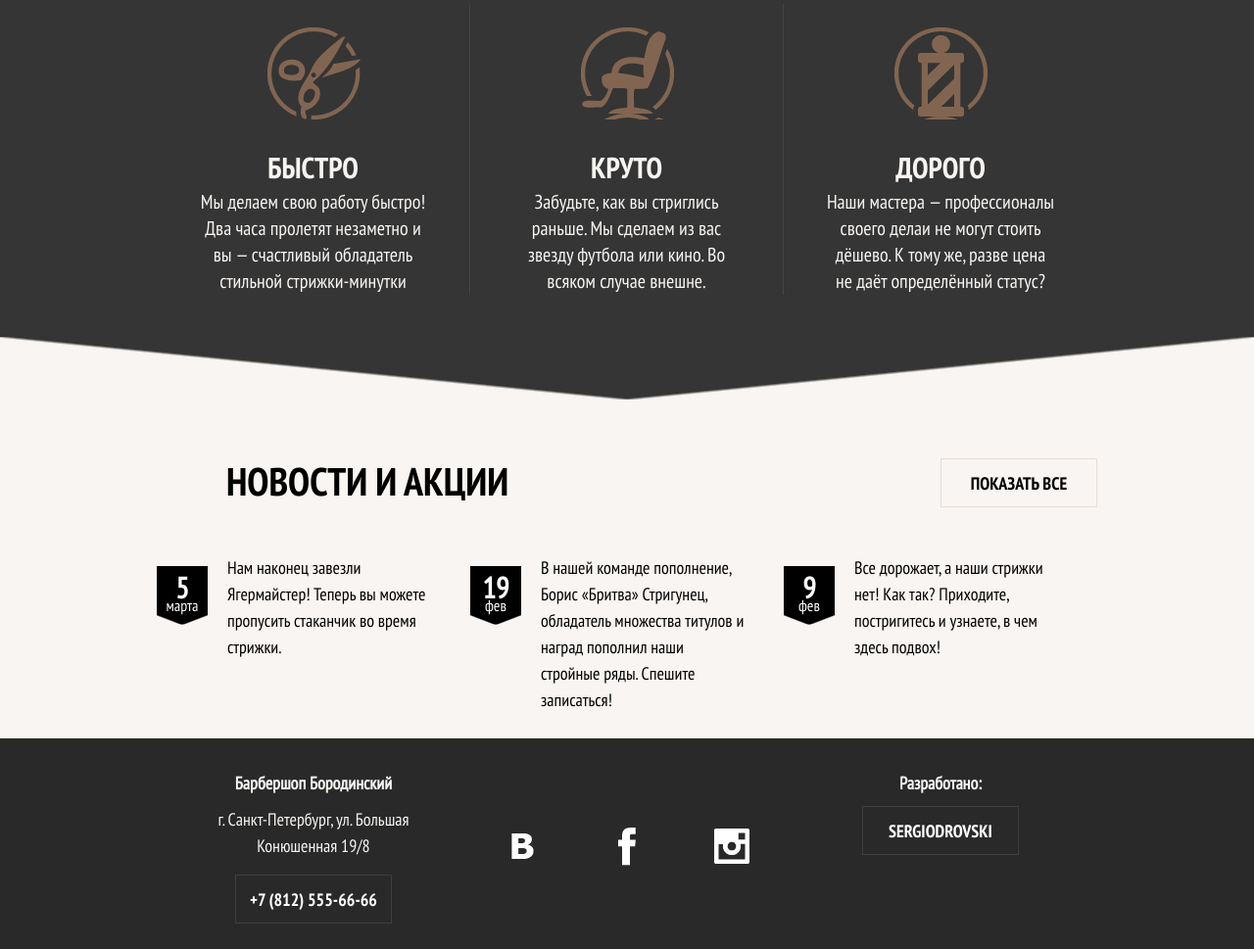
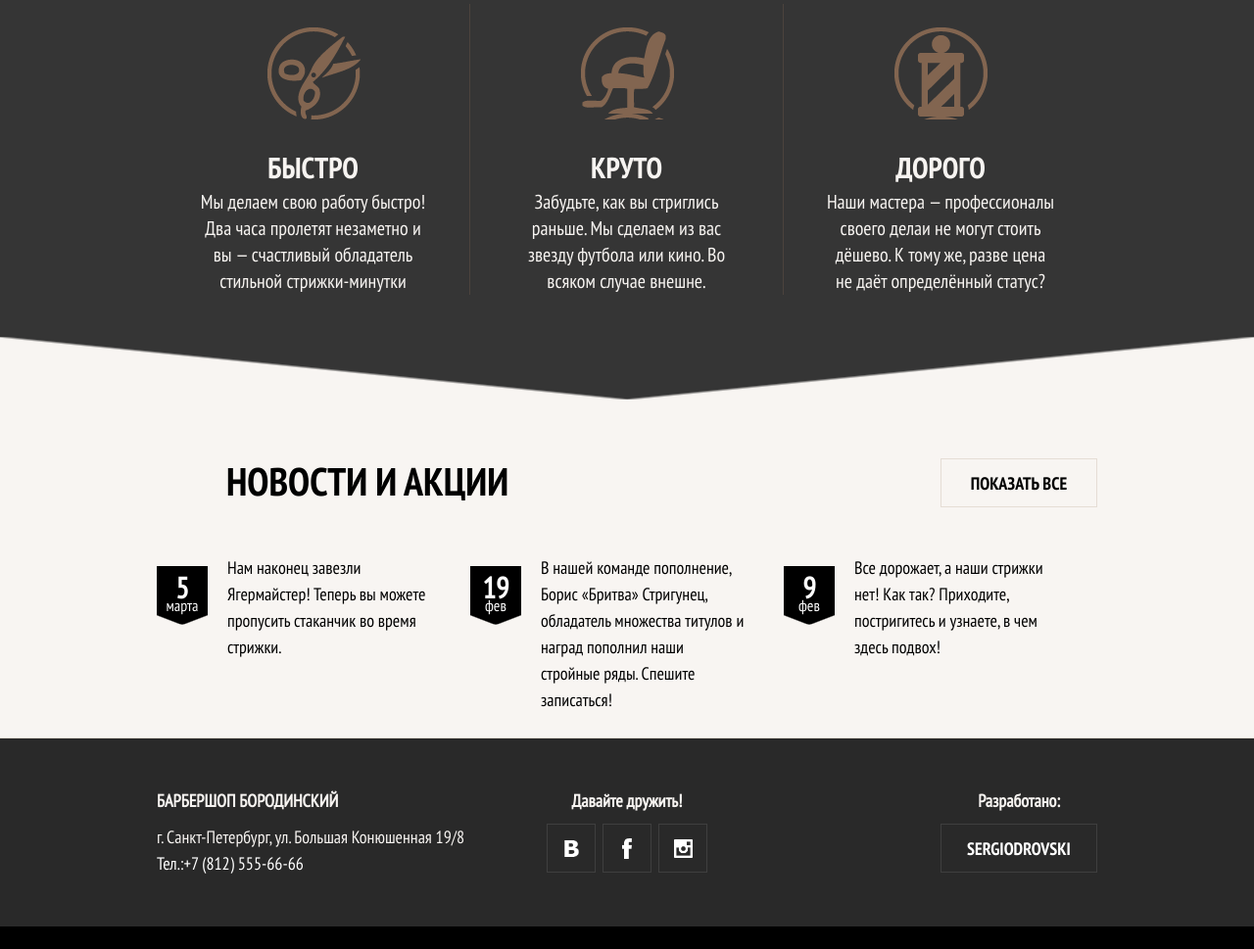
Before and after one commit to SergoDrovski/barbershop-project2, a website: page app/index.html in a window 1280 px wide. Shown: the part 929-1898 px from the top of the page at 98% size. After the commit the page ends 1875 px from the top, so only its background shows below. Drawn offline with Linux system fonts and the light colour scheme.

Commit message:
секция FOOTER готова

```diff
--- a/app/css/sass/style.scss
+++ b/app/css/sass/style.scss
@@ -1289,6 +1289,7 @@ img {
   width: 23px;
   height: 26px;
   background-image: url("../img/v.png");
+  background-size: cover;
 
   content: "";
 }
@@ -1301,6 +1302,7 @@ img {
   width: 18px;
   height: 39px;
   background-image: url("../img/facebook.png");
+  background-size: cover;
 
   content: "";
 }
@@ -1313,14 +1315,59 @@ img {
   width: 36px;
   height: 36px;
   background-image: url("../img/inst.png");
+  background-size: cover;
+
 
   content: "";
 }
 
+.contacts--phone-mobile {
+  display: none;
+}
+
 @media (min-width: 660px) {
  .page-footer--wrapper {
-    grid-template-columns: repeat(3, 1fr);
+   grid-template-columns: repeat(3, 1fr);
+
+   padding-top: 50px;
   }
+
+  .page-footer--contacts {
+    padding-right: 0;
+    padding-left: 0;
+  }
+
+  .contacts--title {
+    text-transform: uppercase;
+  }
+
+  .contacts--title,
+  .contacts--text {
+    text-align: left;
+  }
+
+  .contacts--phone {
+    display: inline;
+
+    line-height: 1;
+    font-family: "PT Sans Narrow", sans-serif;
+    text-transform: none;
+
+    border: none;
+  }
+
+  .contacts--phone-mobile {
+    display: inline;
+  }
+
+  .page-footer--social {
+    margin-top: 45px;
+  }
+
+  .social--item {
+    border: 1px solid #3f3f3f;
+  }
+
 }
 
 @media (min-width: 660px) and (max-width: 1024px) {
@@ -1334,6 +1381,71 @@ img {
     grid-column-end: 4;
     grid-row-start: 2;
   }
+
+}
+
+@media (min-width: 1024px) {
+  .page-footer--social {
+    margin-top: 0;
+  }
+
+  .social--list {
+    justify-content: center;
+  }
+
+  .social--item {
+    flex: 0 1 50px;
+
+    height: 50px;
+  }
+
+  .social--link--vkontakte::before {
+    top: calc(50% - 8px);
+    left: calc(50% - 7px);
+
+    width: 15px;
+    height: 17px;
+  }
+
+  .social--link--facebook::before {
+    top: calc(50% - 10px);
+    left: calc(50% - 5px);
+
+    width: 10px;
+    height: 21px;
+  }
+
+  .social--link--instagram::before {
+    top: calc(50% - 9px);
+    left: calc(50% - 9px);
+
+    width: 19px;
+    height: 19px;
+  }
+
+  .social--item:nth-child(n + 2) {
+    margin-left: 7px;
+  }
+
+  .copyright--text {
+    padding-right: 38px;
+
+    text-align: right;
+  }
+
+  .copyright--link {
+    margin-left: auto;
+    margin-right: 0;
+  }
+
+  .social--title {
+    display: block;
+
+    margin-bottom: 10px;
+
+    text-align: center;
+  }
+
 }
 
 /*-------------------------------------------------------------------------------------------*/
--- a/app/index.html
+++ b/app/index.html
@@ -169,7 +169,7 @@
         <div class="page-footer--contacts contacts">
           <b class="contacts--title">Барбершоп Бородинский</b>
           <p class="contacts--text">г. Санкт-Петербург, ул. Большая Конюшенная 19/8<br>
-            <a href="" class="contacts--phone button"><span class="contacts--phone-mobile visually-hidden">Тел.:</span>+7 (812) 555-66-66</a>
+            <a href="" class="contacts--phone button"><span class="contacts--phone-mobile">Тел.:</span>+7 (812) 555-66-66</a>
           </p>
         </div>
 
```
Also changed, not shown: app/css/style.css.
